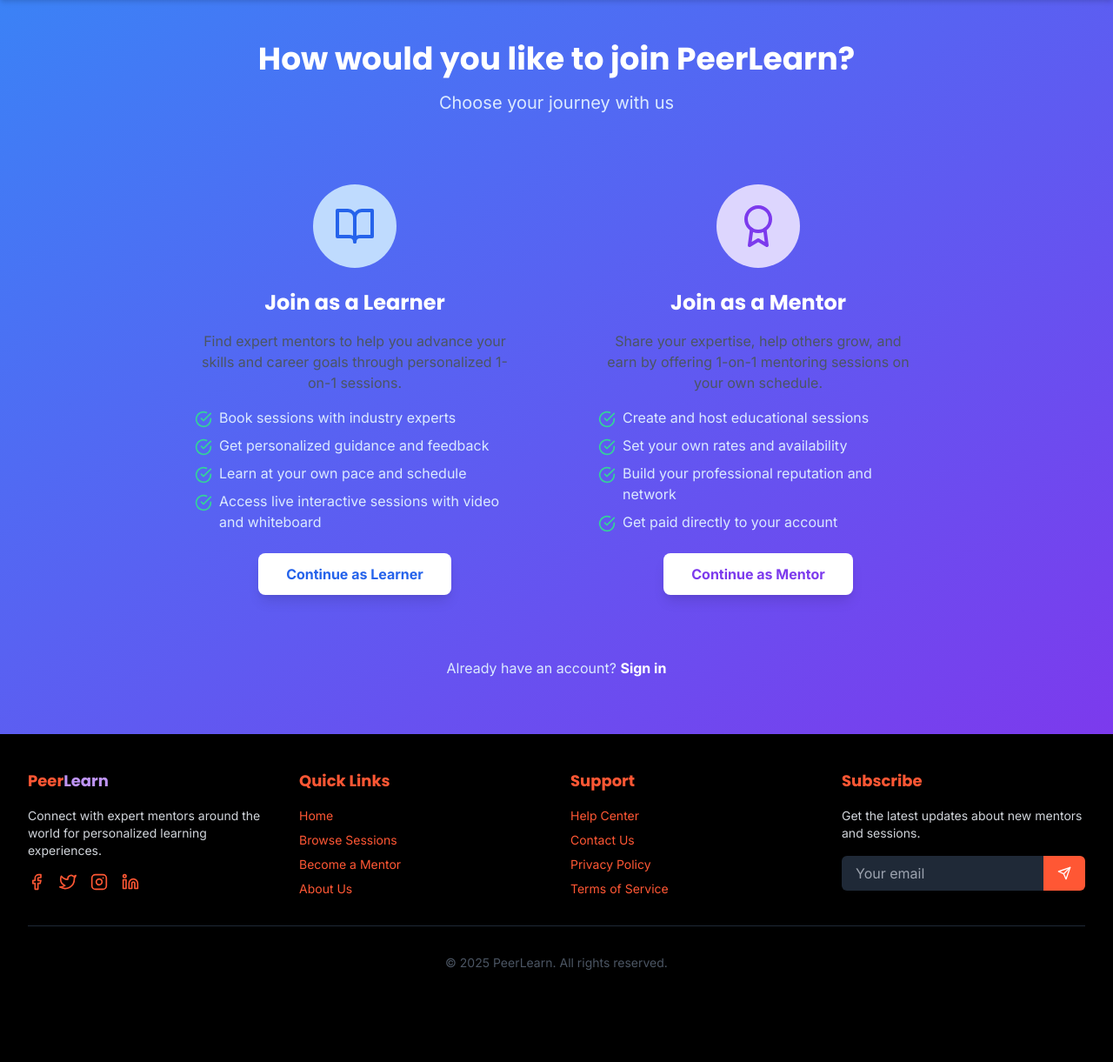
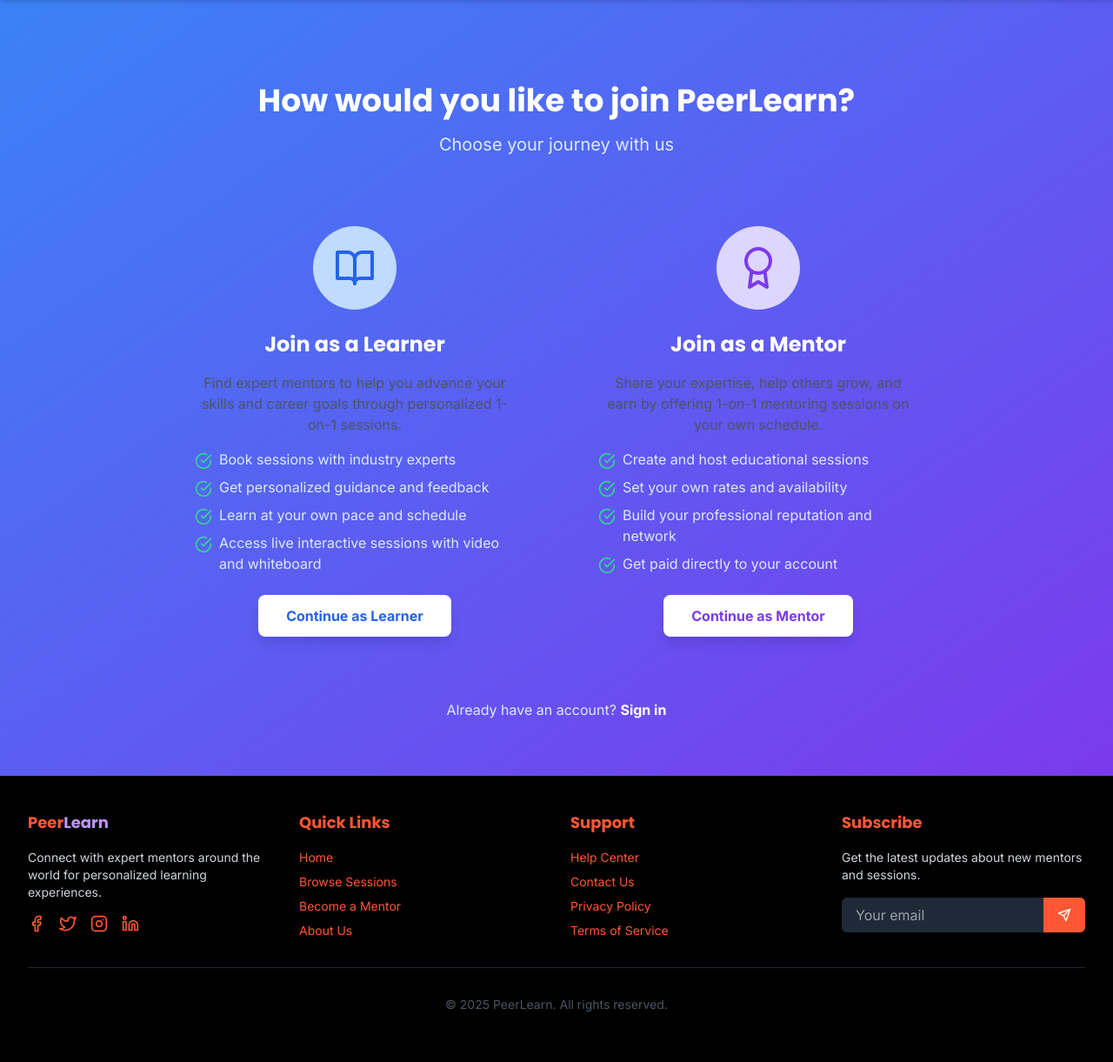
Before and after one commit to ANANDU-2000/PeerLearningPlatform, a Django app: page /role-selection/ in a window 1280 px wide. Shown: the part 64-1285 px from the top of the page at 87% size. Before the commit the page ends 1179 px from the top, so only its background shows below. Run offline with Django 5.2, Linux system fonts and the light colour scheme.

Commit message:
Improve page layout by adjusting spacing for better visual presentation
Adjusts spacing in login and role selection templates to fix overlapping issues.

Replit-Commit-Author: Agent
Replit-Commit-Session-Id: 7fee484c-36b1-453a-9a37-5261225a568b
Replit-Commit-Screenshot-Url: https://storage.googleapis.com/screenshot-production-us-central1/c04fd6df-be0d-492d-b2f8-d8a5ecbe079b/81dc1438-e00c-4999-9cb3-bbb2cfe59e98.jpg

```diff
--- a/templates/registration/login.html
+++ b/templates/registration/login.html
@@ -4,7 +4,7 @@
 {% block title %}{% trans "Log In" %} | PeerLearn{% endblock %}
 
 {% block content %}
-<section class="min-h-screen flex items-center justify-center bg-gradient-to-br from-blue-500 to-purple-600 py-12">
+<section class="min-h-screen pt-24 flex items-center justify-center bg-gradient-to-br from-blue-500 to-purple-600 py-12">
     <div class="container mx-auto px-6">
         <div class="max-w-md mx-auto">
             <!-- Login Glass Card -->
--- a/templates/role_selection.html
+++ b/templates/role_selection.html
@@ -4,7 +4,7 @@
 {% block title %}{% trans "Choose Your Role" %} | PeerLearn{% endblock %}
 
 {% block content %}
-<section class="min-h-screen flex items-center justify-center bg-gradient-to-br from-blue-500 to-purple-600 py-12">
+<section class="min-h-screen pt-24 flex items-center justify-center bg-gradient-to-br from-blue-500 to-purple-600 py-12">
     <div class="container mx-auto px-6">
         <div class="max-w-4xl mx-auto">
             <div class="text-center mb-12">
```
